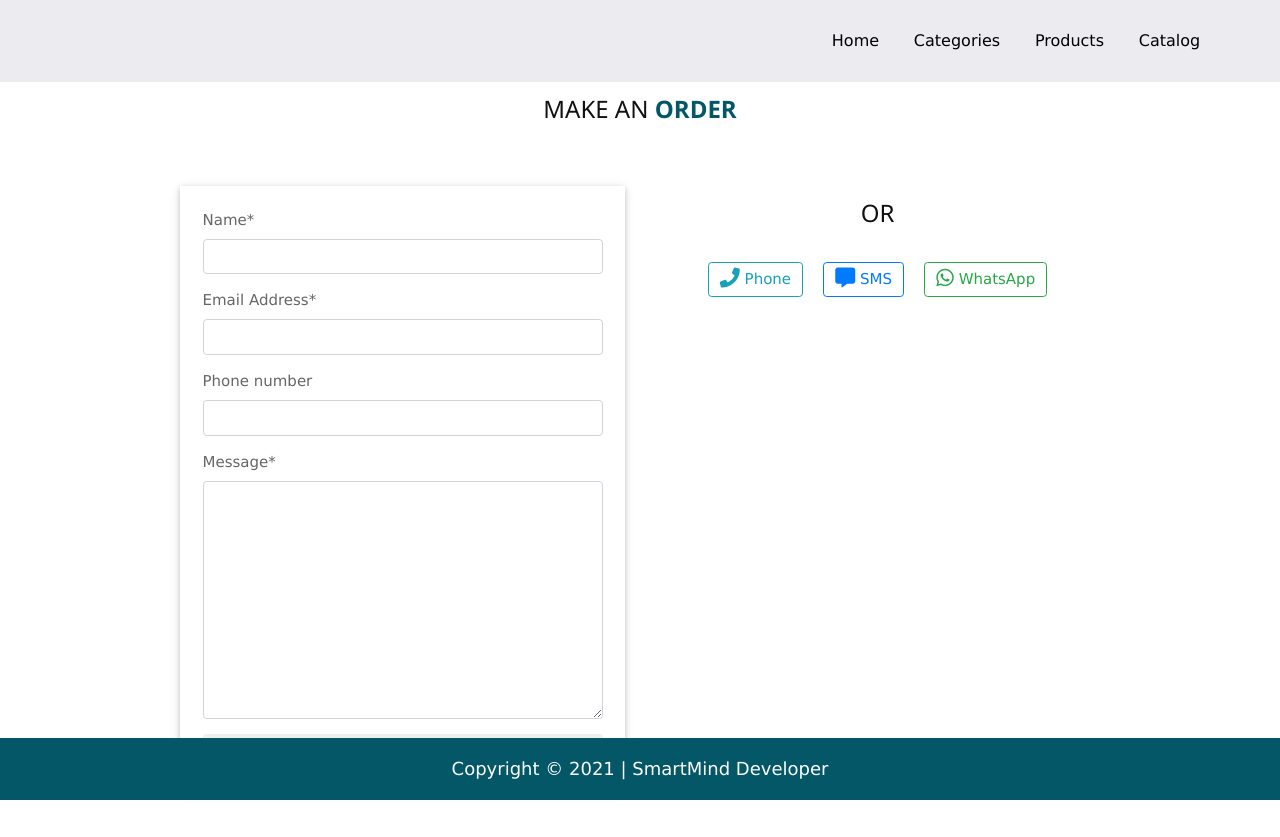
After one commit to Jonas1015/devices, a Django app: page /make/order/2/ in a window 1280 px wide. The commit adds this page. Run offline with Django 3.2, Linux system fonts and the light colour scheme; data comes from the database, SQL or seed files in the repository; some libraries are stand-ins or nearby versions.

Commit message:
Added a page to complete an order and also working links

```diff
--- a/main/models.py
+++ b/main/models.py
@@ -56,16 +56,16 @@ class Product(models.Model):
         if self.image1.path:
             img = Image.open(self.image1.path)
 
-            if img.height > 600 or img.width > 600:
-                output_size = (600,600)
+            if img.height > 400 or img.width > 400:
+                output_size = (400,400)
                 img.thumbnail(output_size)
                 img.save(self.image1.path)
         try:
             if self.image2.path:
                 img = Image.open(self.image2.path)
 
-                if img.height > 600 or img.width > 600:
-                    output_size = (600,600)
+                if img.height > 400 or img.width > 400:
+                    output_size = (400,400)
                     img.thumbnail(output_size)
                     img.save(self.image2.path)
         except:
@@ -74,8 +74,8 @@ class Product(models.Model):
             if self.image3.path:
                 img = Image.open(self.image3.path)
 
-                if img.height > 600 or img.width > 600:
-                    output_size = (600,600)
+                if img.height > 400 or img.width > 400:
+                    output_size = (400,400)
                     img.thumbnail(output_size)
                     img.save(self.image3.path)
         except:
--- /dev/null
+++ b/main/templates/main/order.html
@@ -0,0 +1,73 @@
+{% extends 'main/base.html' %}
+{% load static %}
+{% block title %}Catalog{% endblock %}
+{% block content %}
+{% load humanize %}
+{% load crispy_forms_tags %}
+<!-- Css links -->
+<link rel="stylesheet" href="{% static 'admin/css/catalog.css' %}">
+<!-- End of css -->
+
+<div class="cat-container container mb-5">
+  <div class="row">
+    <div class="col-xl-12 col-lg-12 col-md-12 col-sm-12">
+      <div class="titlepage">
+        <h3>MAKE AN  <strong class="llow">ORDER</strong></h3>
+      </div>
+    </div>
+  </div>
+  <div class="row">
+    <div class="col-md-12 col-xl-12 col-xs-12 col-lg-12 col-sm-12">
+      <div class="message w3-center">
+          {% if messages %}
+            {% for message in messages %}
+              <div class="alert alert-{{ message.tags }} alert-dismissible fade show w3-animate-top" role="alert">
+                {{message}}
+                <button type="button" class="close" data-dismiss="alert" aria-label="Close">
+                  <span aria-hidden="true">&times;</span>
+                </button>
+              </div>
+            {% endfor %}
+          {% endif %}
+      </div>
+    </div>
+  </div>
+  <div class="row mb-4">
+    <div class="col-md-10 offset-md-1">
+      <div class="content">
+        <div class="row">
+          <div class="col-xl-6 col-lg-6 col-md-6 col-sm-12">
+            <div class="w3-card pt-4 pb-4 pl-4 pr-4">
+              <form class="" action="{% url 'order' %}" method="post">
+                {% csrf_token %}
+                {{ form |crispy }}
+                <button type="submit" class="btn button btn-block">Order</button>
+              </form>
+            </div>
+          </div>
+
+          <div class="col-xl-6 col-lg-6 col-md-6 col-sm-12">
+            <div class="w3-medium-hide w3-large-hide">
+              <h3 class="text-center">OR</h3>
+            </div>
+            <div class="text-center mt-4">
+              <a href="tel://+255767835587/" class="btn btn-outline-info" data-dismiss="modal"><i class="fa fa-phone fa-lg"></i> Phone</a>
+              <a href="sms://+255767835587?body=I%20am%20interested%20in%20{{ product.name }}!!%20Contact%20me%20please!" class="btn btn-outline-primary ml-3 mr-3" data-dismiss="modal"><i class="fa fa-lg fa-comment-alt"></i> SMS</a>
+              <a href="https://wa.me/+255767835587?text=I%20interested%20in%20this%20{{product.name}}%20from%20your%20store.%20Please%20contact%20me." class="btn btn-outline-success" data-dismiss="modal"><i class="fab fa-lg fa-whatsapp" aria-hidden="true"></i> WhatsApp</a>
+            </div>
+          </div>
+        </div>
+      </div>
+    </div>
+  </div>
+</div>
+
+
+<!-- End of Catalogue -->
+
+{% endblock %}
+
+
+{% block js %}
+
+{% endblock%}
--- a/main/urls.py
+++ b/main/urls.py
@@ -6,6 +6,7 @@ urlpatterns = [
     path('catalog/', catalog, name = 'catalog'),
     path('message/', message, name = 'message'),
     path('order/', order, name = 'order'),
+    path('make/order/<int:id>/', make_order, name = 'make-order'),
     # path('categories/', CategoryListView.as_view(), name = 'categories'),
 
     # CATEGORIES
--- a/main/views.py
+++ b/main/views.py
@@ -224,6 +224,16 @@ def delete_product(request, id):
     messages.success(request, f'Product Deleted Successfully!')
     return redirect('products')
 
+def make_order(request, id):
+    form = messageForm(request.POST or None)
+    product = get_object_or_404(Product, id = id)
+    template_name = 'main/order.html'
+    context = {
+        'form': form,
+        'product': product,
+    }
+    return render(request, template_name, context)
+
 
 def order(request):
     if request.method == 'POST':
```
Also changed, not shown: main/templates/main/catalog.html (+6 -4 lines).
